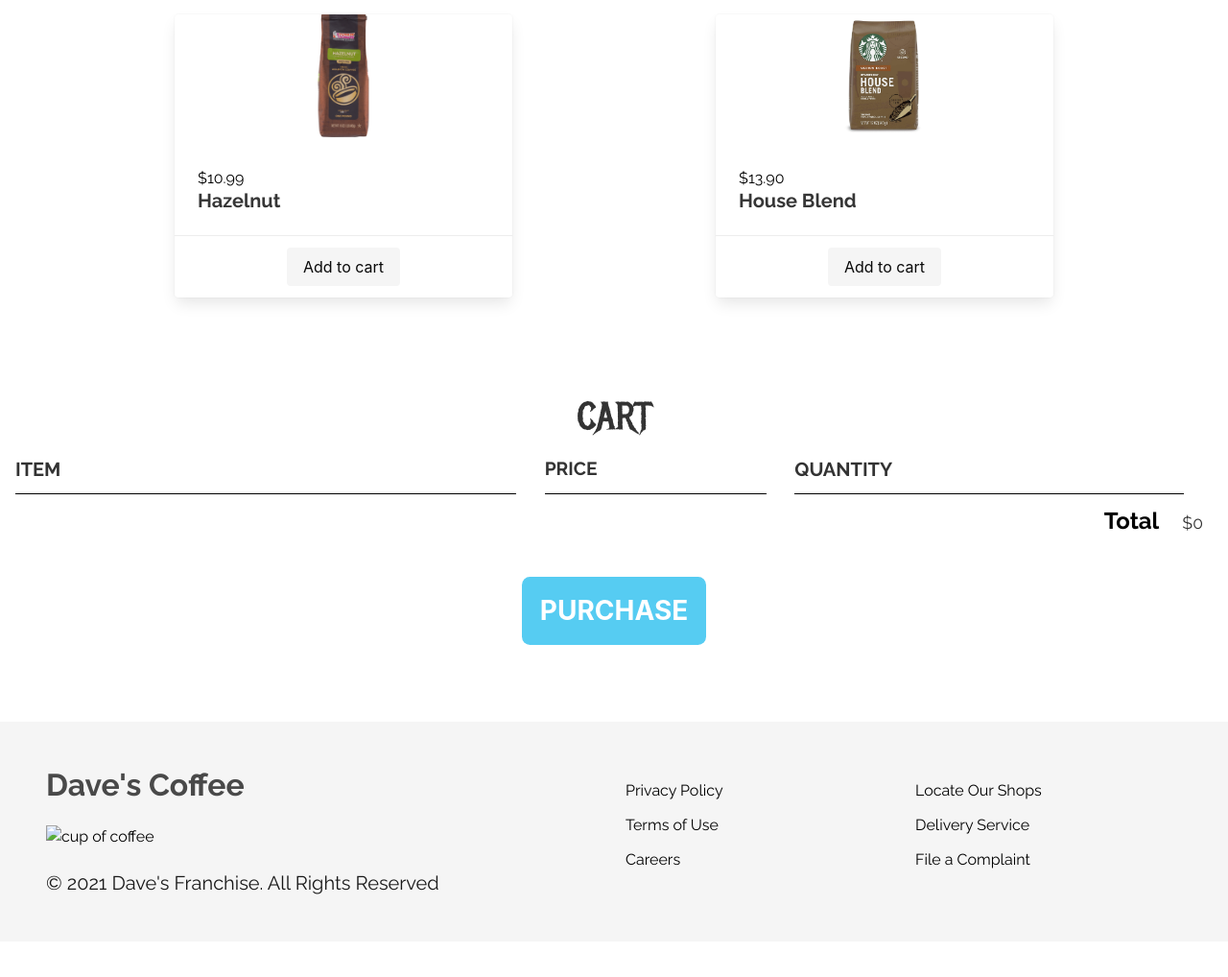
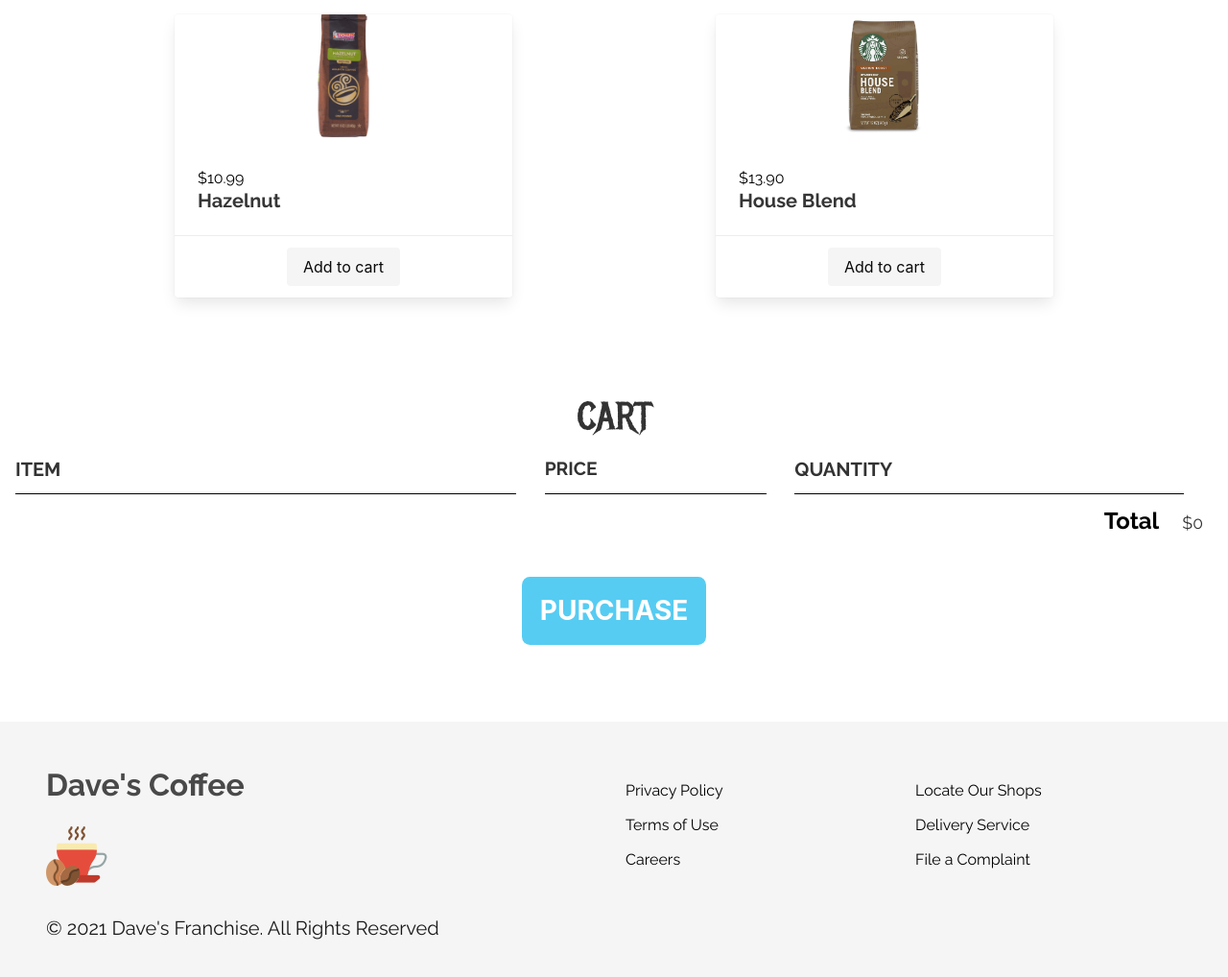
Before and after one commit to DTGlov/Ecommerce, a plain HTML site: page index.html in a window 1280 px wide. Shown: the part 2011-3029 px from the top of the page at 96% size. Before the commit the page ends 2992 px from the top, so only its background shows below. Drawn offline with nearby package versions, Linux system fonts and the light colour scheme; the site is published under a folder, as on GitHub Pages, so addresses that start at the root find nothing.

Commit message:
fixing images

```diff
--- a/index.html
+++ b/index.html
@@ -243,7 +243,7 @@
             <div class="columns">
                 <div class="column is-6">
                     <p class="title">Dave's Coffee</p>
-                    <span><img src="/static/coffee.png" alt="cup of coffee"></span>
+                    <span><img src="static/coffee.png" alt="cup of coffee"></span>
                     <p class="subtitle mt-5"> &copy 2021 Dave's Franchise. All Rights Reserved</p>
                 </div>
                 <div class="column is-3">
```
